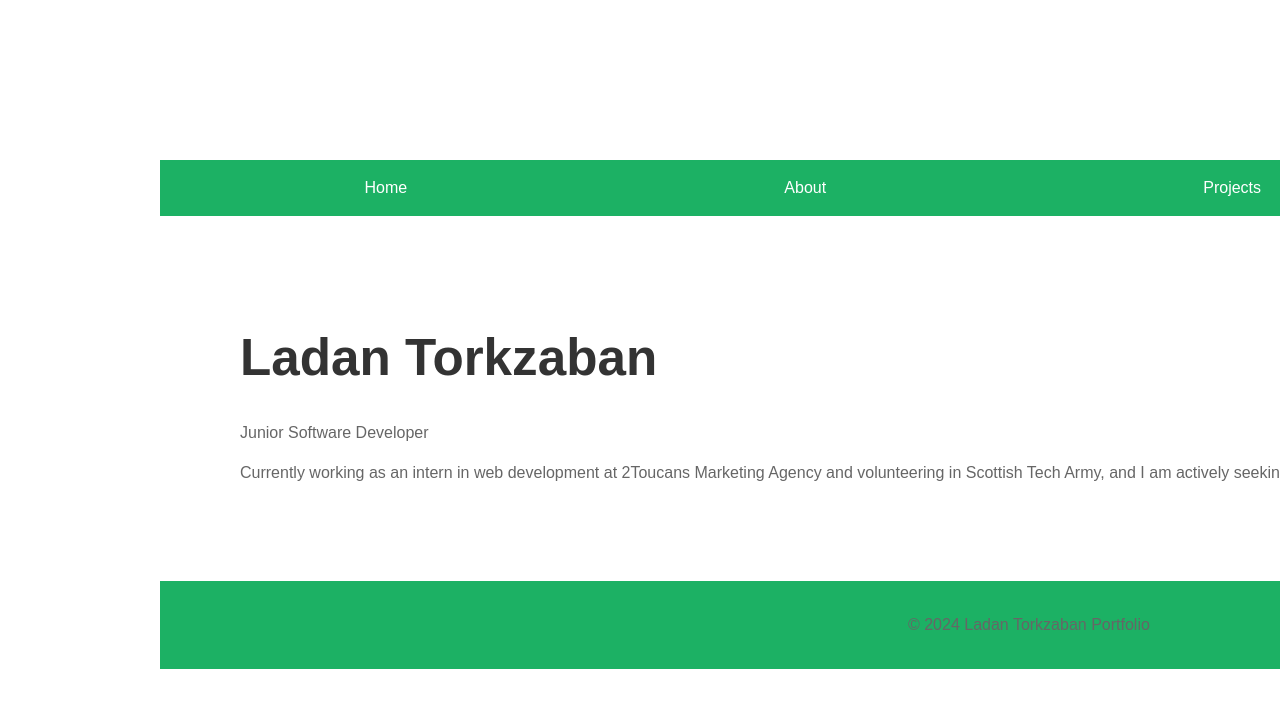
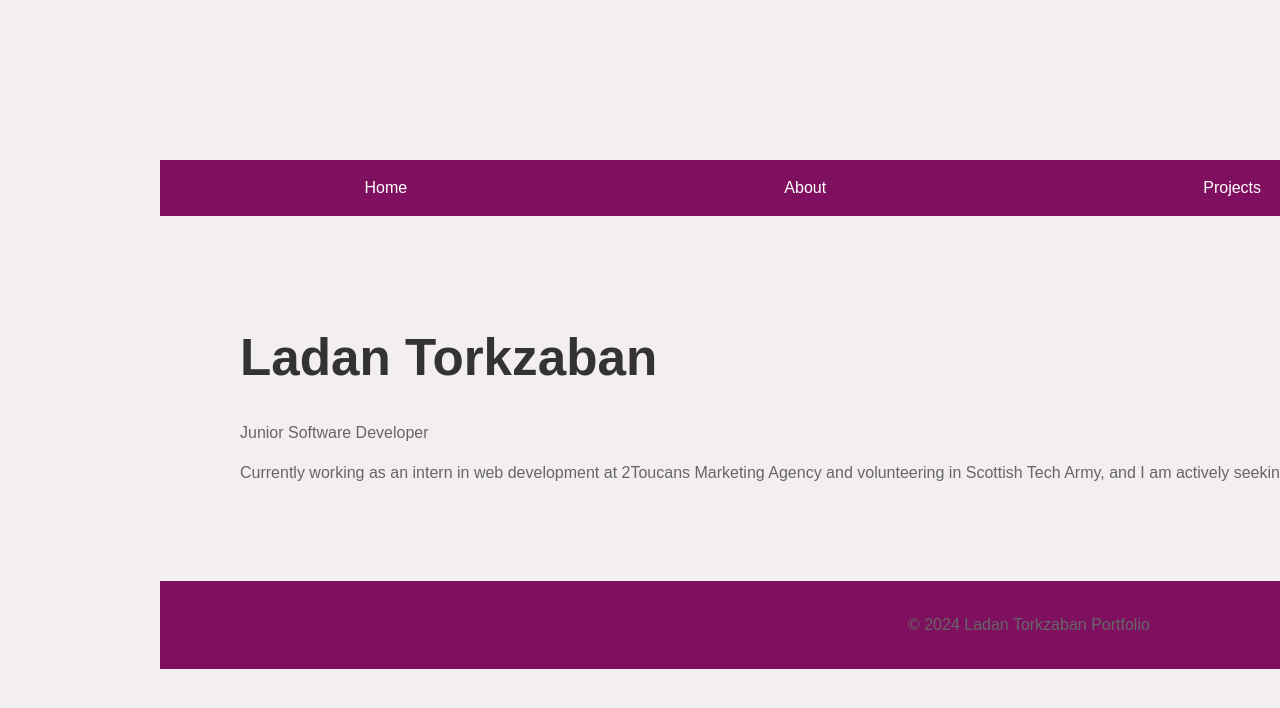
Before and after one commit to ladantork/portfolio, a React (Vite) app: page / in a window 1280 px wide. Shown: the top 708 px of the page. Built offline with nearby package versions, Linux system fonts and the light colour scheme.

Commit message:
background colour & nav and footer colour changed

```diff
--- a/src/App.css
+++ b/src/App.css
@@ -2,10 +2,11 @@ body {
   font-family: Arial, sans-serif;
   margin: 0;
   padding: 0;
+  background-color: #f3eef1;
 }
 
 nav {
-  background-color: #1cb164;
+  background-color: #7f105f;
   padding: 1rem;
   width: 100%;
 
@@ -29,7 +30,7 @@ nav ul li a {
 }
 
 footer {
-  background-color: #1cb164;
+  background-color: #7f105f;
   color: white;
   text-align: center;
   padding: 1rem;
```
